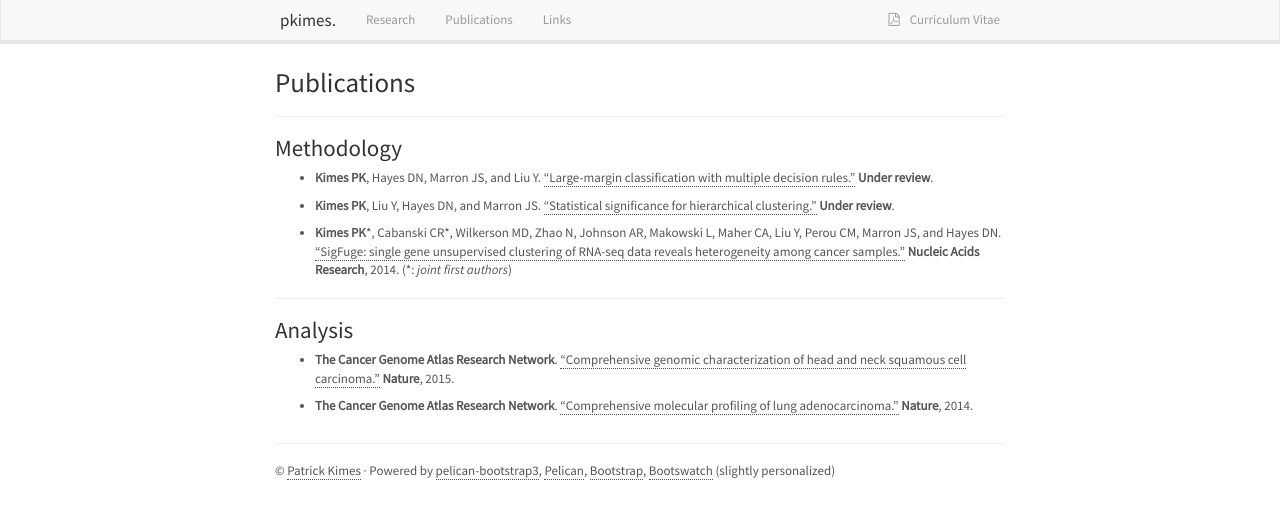
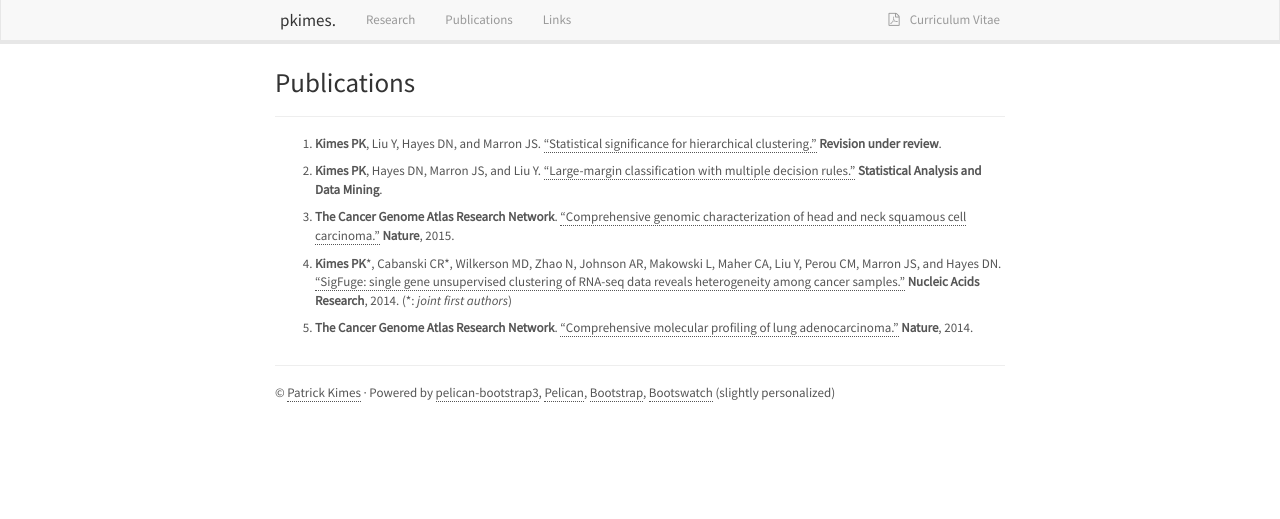
Before and after one commit to pkimes/pkimes.github.io, a Jekyll site: the page built from pages/publications.md, in a window 1280 px wide. Shown: the top 519 px of the page. Built offline with Jekyll 4.4.1, drawn with Linux system fonts in a browser that asks for light colours; Markdown is read by kramdown in place of the engine named in the settings.

Commit message:
Remove sections from publications

```diff
--- a/pages/publications.md
+++ b/pages/publications.md
@@ -3,29 +3,23 @@ layout: page
 title: Publications
 ---
 
-### Methodology
+1. **Kimes PK**, Liu Y, Hayes DN, and Marron JS.
+["Statistical significance for hierarchical clustering."][SHC] **Revision under review**.
 
-* **Kimes PK**, Hayes DN, Marron JS, and Liu Y.
-["Large-margin classification with multiple decision rules."][intervals] **Under review**.
+2. **Kimes PK**, Hayes DN, Marron JS, and Liu Y.
+["Large-margin classification with multiple decision rules."][intervals] **Statistical Analysis and Data Mining**.
 
-* **Kimes PK**, Liu Y, Hayes DN, and Marron JS.
-["Statistical significance for hierarchical clustering."][SHC] **Under review**.
+3. **The Cancer Genome Atlas Research Network**. ["Comprehensive genomic
+characterization of head and neck squamous cell carcinoma."][hnsc]
+**Nature**, 2015.
 
-* **Kimes PK**\*, Cabanski CR*, Wilkerson MD, Zhao N, Johnson AR,
+4. **Kimes PK**\*, Cabanski CR*, Wilkerson MD, Zhao N, Johnson AR,
 Makowski L, Maher CA, Liu Y, Perou CM, Marron JS, and
 Hayes DN. ["SigFuge: single gene unsupervised clustering
 of RNA-seq data reveals heterogeneity among cancer
 samples."][sigfuge] **Nucleic Acids Research**, 2014. (\*: _joint first authors_)
 
----
-
-### Analysis
-
-* **The Cancer Genome Atlas Research Network**. ["Comprehensive genomic
-characterization of head and neck squamous cell carcinoma."][hnsc]
-**Nature**, 2015.
-
-* **The Cancer Genome Atlas Research Network**. ["Comprehensive molecular
+5. **The Cancer Genome Atlas Research Network**. ["Comprehensive molecular
 profiling of lung adenocarcinoma."][luad]
 **Nature**, 2014.
 
```
